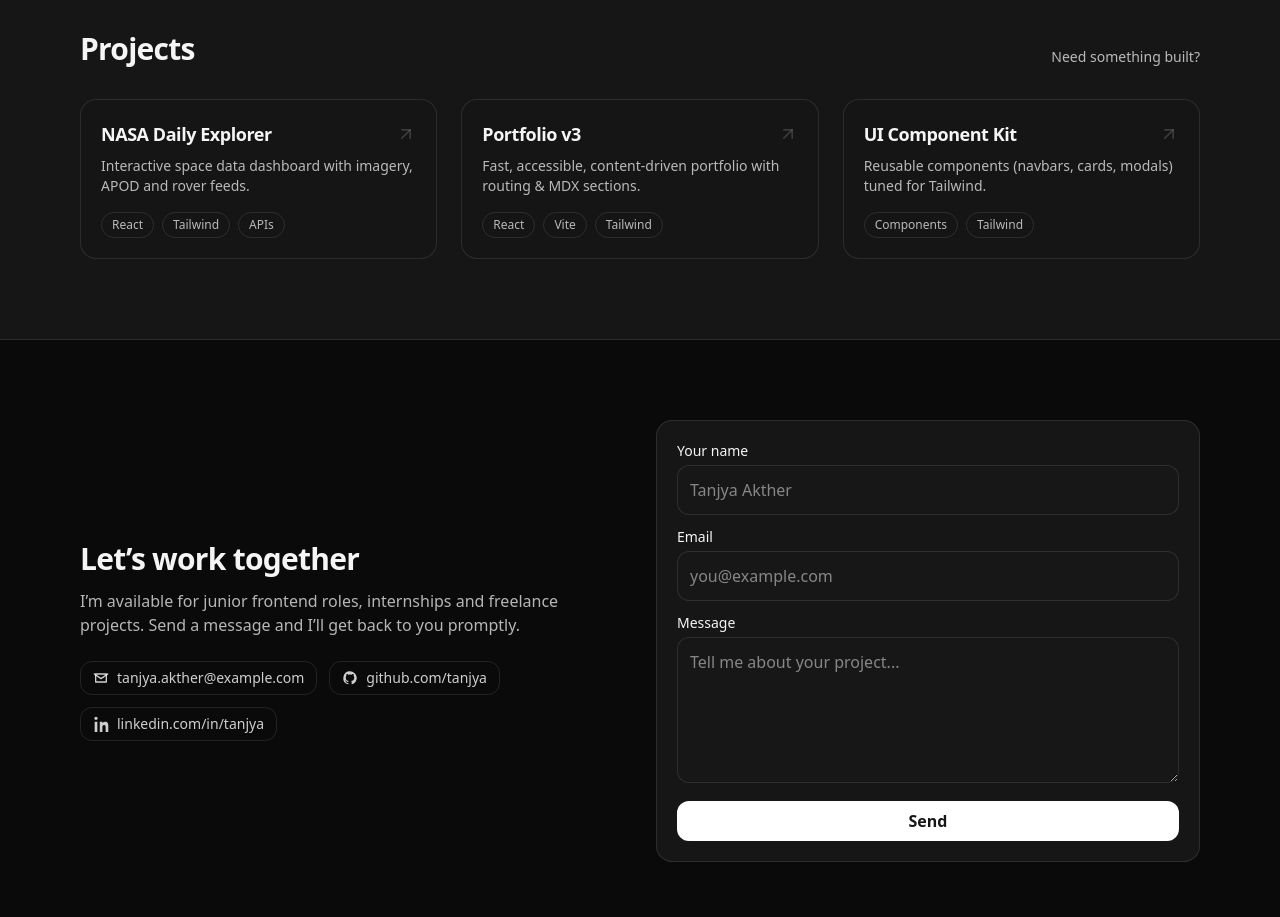
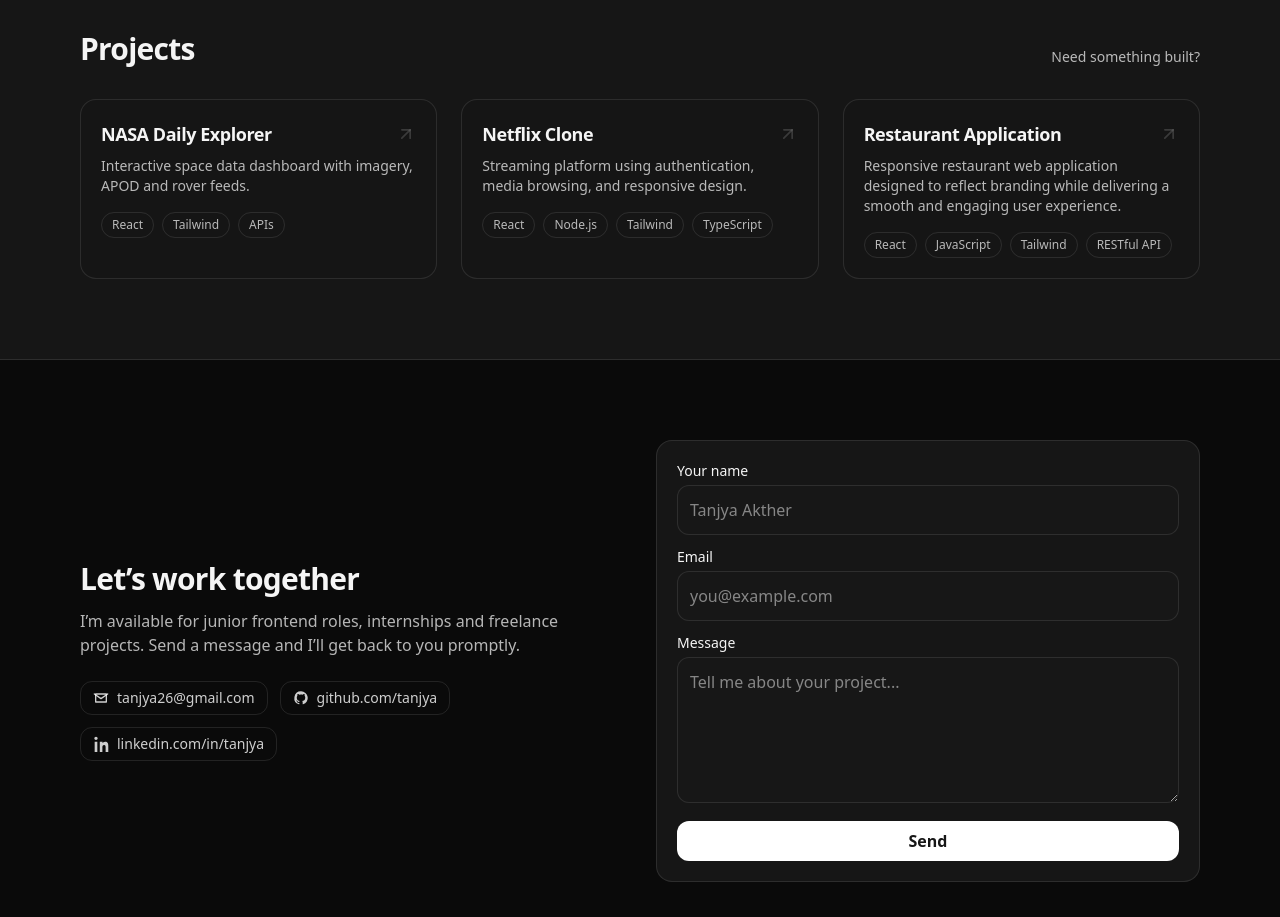
Before and after one commit to Tanjya/portfolio, a React (Vite) app: page / in a window 1280 px wide. Shown: the part 1040-1957 px from the top of the page. Built offline with nearby package versions, Linux system fonts and the light colour scheme.

Commit message:
update personal info

```diff
--- a/src/App.jsx
+++ b/src/App.jsx
@@ -249,19 +249,19 @@ function Projects() {
       title: 'NASA Daily Explorer',
       blurb: 'Interactive space data dashboard with imagery, APOD and rover feeds.',
       tags: ['React', 'Tailwind', 'APIs'],
-      link: '#',
+      link: 'https://tanjya.github.io/nasa-portfolio/',
     },
     {
-      title: 'Portfolio v3',
-      blurb: 'Fast, accessible, content-driven portfolio with routing & MDX sections.',
-      tags: ['React', 'Vite', 'Tailwind'],
-      link: '#',
+      title: 'Netflix Clone',
+      blurb: 'Streaming platform using authentication, media browsing, and responsive design.',
+      tags: ['React', 'Node.js', 'Tailwind','TypeScript'],
+      link: 'https://netflix-project-clone1.netlify.app/',
     },
     {
-      title: 'UI Component Kit',
-      blurb: 'Reusable components (navbars, cards, modals) tuned for Tailwind.',
-      tags: ['Components', 'Tailwind'],
-      link: '#',
+      title: 'Restaurant Application',
+      blurb: 'Responsive restaurant web application designed to reflect branding while delivering a smooth and engaging user experience.',
+      tags: ['React', 'JavaScript', 'Tailwind', ' RESTful API'],
+      link: 'https://restaurant-tanjya.netlify.app/',
     },
   ]
 
@@ -337,7 +337,7 @@ function Contact() {
             Send a message and I’ll get back to you promptly.
           </motion.p>
           <motion.div variants={fadeUp} className="mt-6 flex flex-wrap gap-3 text-sm text-white/80">
-            <span className="inline-flex items-center gap-2 rounded-xl border border-white/10 px-3 py-1.5"><MailIcon className="size-4" /> tanjya.akther@example.com</span>
+            <span className="inline-flex items-center gap-2 rounded-xl border border-white/10 px-3 py-1.5"><MailIcon className="size-4" /> tanjya26@gmail.com</span>
             <span className="inline-flex items-center gap-2 rounded-xl border border-white/10 px-3 py-1.5"><GitHubIcon className="size-4" /> github.com/tanjya</span>
             <span className="inline-flex items-center gap-2 rounded-xl border border-white/10 px-3 py-1.5"><LinkedInIcon className="size-4" /> linkedin.com/in/tanjya</span>
           </motion.div>
```
